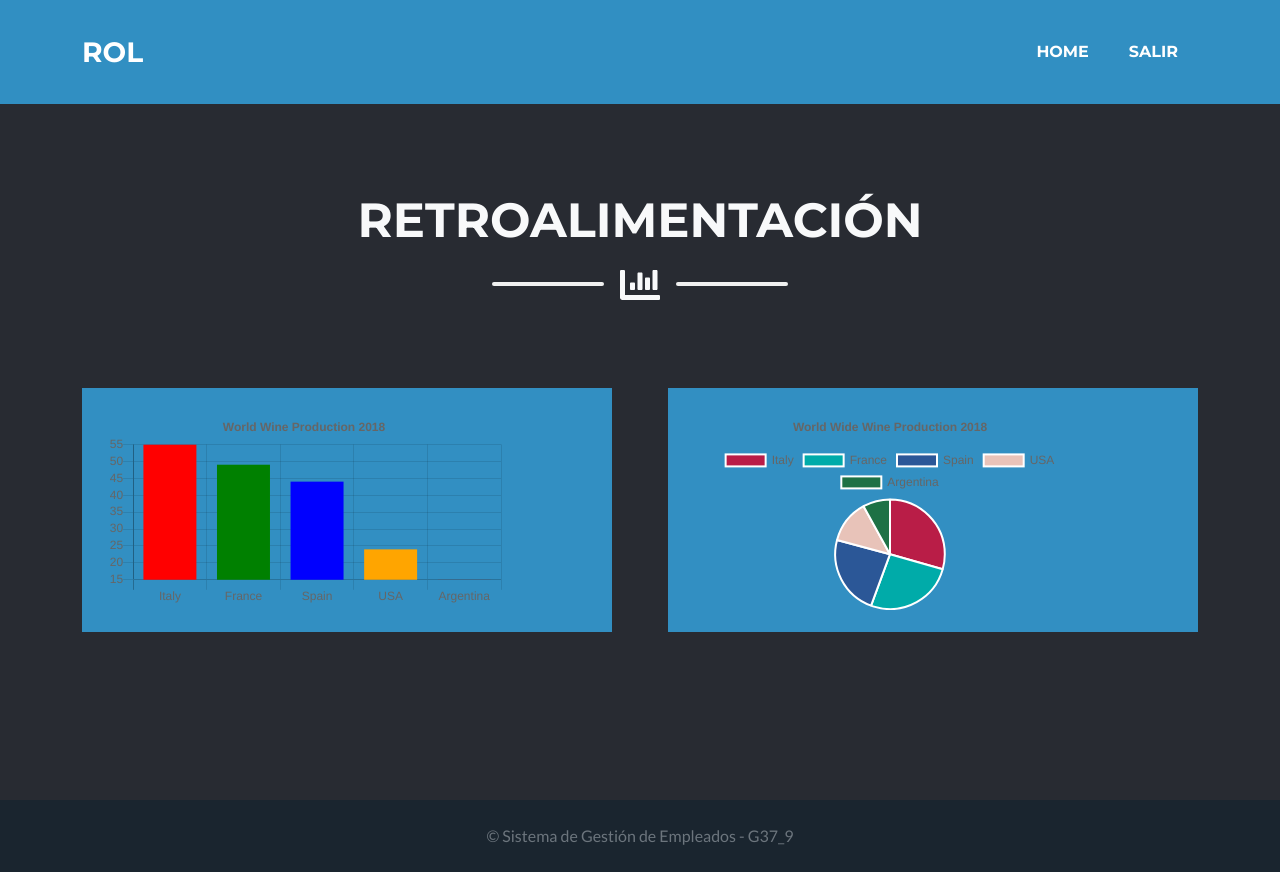
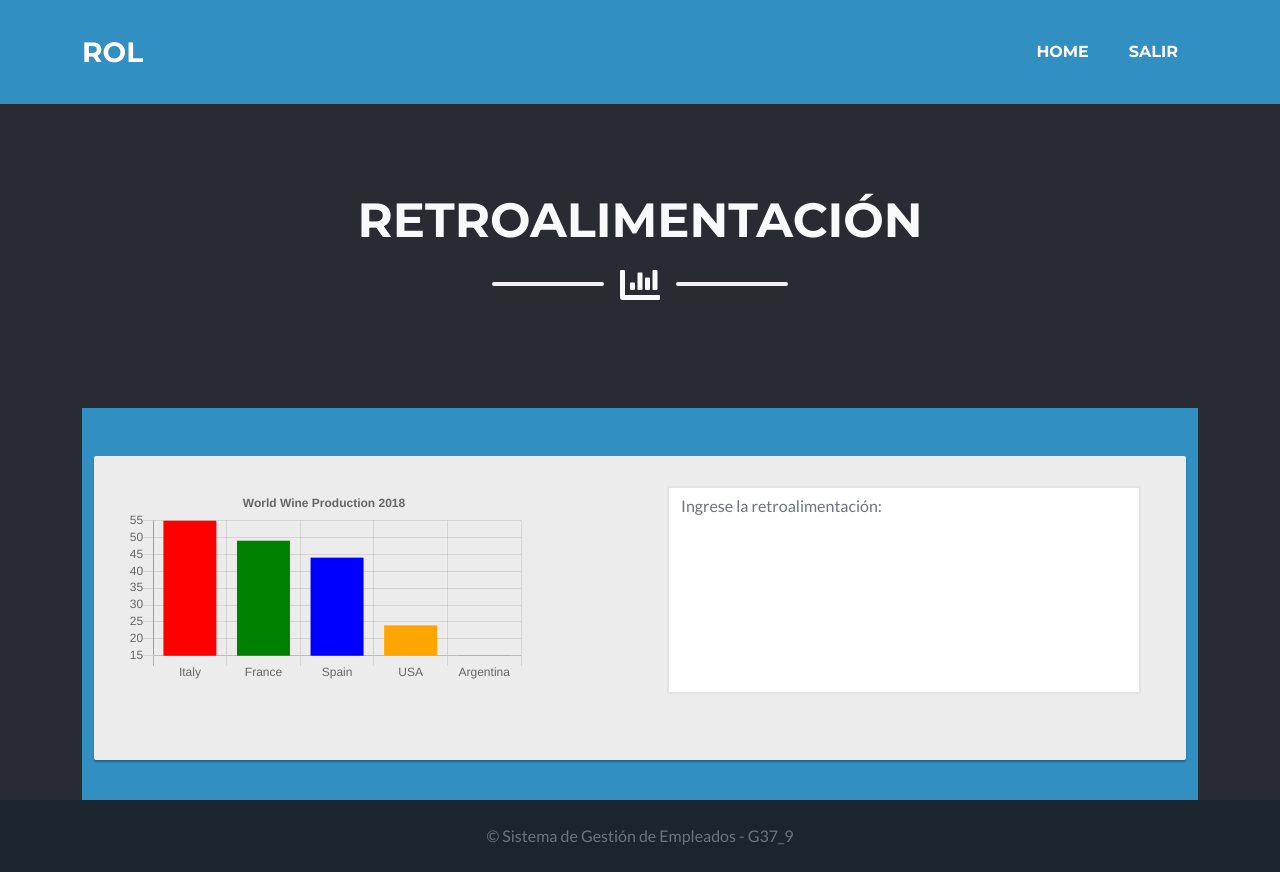
Before and after one commit to SaninfomaxUN/Ciclo3_MisionTIC2022, a Flask app: page /empleado/retroalimentacion in a window 1280 px wide. Run offline with Flask 2, Linux system fonts and the light colour scheme; some libraries are stand-ins or nearby versions.

Commit message:
Front_Conectado_100%_Mejorado_II

```diff
--- a/sprint3/main.py
+++ b/sprint3/main.py
@@ -37,7 +37,7 @@ def dashboardEmpleado():
     title = "Dashboard - Empleado"
     return render_template('dashboardEmpleado.html', title = title, nombrePag="Dashboard", nombreIcono="fas fa-clipboard-list")
 
-@app.route('/admin/',methods=['GET'])
+@app.route('/admin/',methods=['GET','POST'])
 def dashboard():
     title = "Dashboard"
     return render_template('dashboard.html', title = title, nombrePag="Dashboard", nombreIcono="fas fa-clipboard-list")
@@ -46,6 +46,12 @@ def dashboard():
 def buscarEmpleado():
     title = "Buscar Empleado"
     return render_template('buscarEmpleado.html', title = title, nombrePag="Buscar Empleado", nombreIcono="fas fa-search")
+
+@app.route('/admin/gestionarRetroalimentacion',methods=['GET','POST'])
+def gestionarRetro():
+    title = "Gestionar Retroalimentación"
+    return render_template('gestionarRetro.html', title = title, nombrePag="Gestionar Retroalimentación", nombreIcono="fas fa-search")
+
 
 @app.route('/admin/crearEmpleado',methods=['GET','POST'])
 def crearEmpleado():
--- a/sprint3/static/css/estilos.css
+++ b/sprint3/static/css/estilos.css
@@ -27,6 +27,9 @@
   --bs-bg-opacity: 1;
   --bs-purple-rgb: 111, 66, 193;
   background-color: rgba(var(--bs-purple-rgb), var(--bs-bg-opacity)) !important;
+}
+.bg-red{
+    background-color: #84202a;
 }
 /* Estilos del formulario*/
 .form-control {
--- a/sprint3/templates/buscarEmpleado.html
+++ b/sprint3/templates/buscarEmpleado.html
@@ -10,7 +10,7 @@
             <!-- Formulario de busqueda -->
             <div class="col-md-6">
                 <div class=" tamañoFormularioColumna login-form">
-                    <form class="form-form" style="background: #c4c4c4 !important" action="#" method="post">
+                    <form class="form-form" style="background: #c4c4c4 !important" action="#" method="POST">
                         <h2 class="text-center " style="font-family: 'Roboto', sans-serif;">Buscar por:</h2>
                         <div class="form-group">
                             <div class="container marginNuloLados paddingNuloLados">
@@ -40,7 +40,7 @@
             <div class="col-md-6">
                 <div class="container colorAzulClaroFondo fondoPrincipal">
                     <div class=" tamañoFormularioColumna login-form">
-                        <form class="form-form" action="#" method="post">
+                        <form class="form-form" action="#" method="POST">
                             <div class="avatar">
                                 <img class="img-fluid img-form" src="../static/assets/img/avatar.png" alt="Avatar">
                             </div>
--- a/sprint3/templates/crearEmpleado.html
+++ b/sprint3/templates/crearEmpleado.html
@@ -6,7 +6,7 @@
     <!-- Formulario de ingreso/Creacion de datos-->
     <div class="container colorAzulClaroFondo fondoPrincipal">
         <div class=" tamañoFormularioColumna login-form">
-            <form class="form-form" action="/examples/actions/confirmation.php" method="post">
+            <form class="form-form" action="/examples/actions/confirmation.php" method="POST">
                 <div class="avatar">
                     <img class="img-form" src="../static/assets/img/avatar.png" alt="Avatar">
                 </div>
--- a/sprint3/templates/editarEmpleado.html
+++ b/sprint3/templates/editarEmpleado.html
@@ -7,7 +7,7 @@
         <div class="row  justify-content-start" style=" z-index: 50">
             <div class="col-sm-7">
                 <div class=" tamañoFormularioColumna login-form" style="padding-top: 0 !important">
-                    <form class="form-form" style="background: #c4c4c4 !important" action="#" method="post">
+                    <form class="form-form" style="background: #c4c4c4 !important" action="#" method="POST">
                         <h2 class="text-center " style="font-family: 'Roboto', sans-serif;">Buscar por:</h2>
                         <div class="form-group">
                             <div class="container marginNuloLados paddingNuloLados">
@@ -39,7 +39,7 @@
             <div class="col-sm-1"></div>
         </div>
         <div class="login-form" style="padding-top: 0 !important">
-            <form class="form-form" action="#" method="post">
+            <form class="form-form" action="#" method="POST">
                 <div class="row">
                     <div class="col-md-6">
                         <!--<h2 class="text-center h2-form">Member Login</h2>-->
--- a/sprint3/templates/eliminarEmpleado.html
+++ b/sprint3/templates/eliminarEmpleado.html
@@ -8,7 +8,7 @@
             <!-- Formulario de busqueda -->
             <div class="col-md-6">
                 <div class="tamañoFormularioColumna login-form ">
-                    <form class="form-form" style="background: #c4c4c4 !important" action="#" method="post">
+                    <form class="form-form" style="background: #c4c4c4 !important" action="#" method="POST">
                         <h2 class="text-center " style="font-family: 'Roboto', sans-serif;">Buscar por:</h2>
                         <div class="form-group">
                             <div class="container marginNuloLados paddingNuloLados">
@@ -38,7 +38,7 @@
             <div class="col-md-6">
                 <div class="container colorAzulClaroFondo fondoPrincipal">
                     <div class="tamañoFormularioColumna login-form">
-                        <form class="form-form" action="#" method="post">
+                        <form class="form-form" action="#" method="POST">
                             <div class="avatar">
                                 <img class="img-fluid img-form" src="../static/assets/img/avatar.png" alt="Avatar">
                             </div>
--- a/sprint3/templates/retroalimentacion.html
+++ b/sprint3/templates/retroalimentacion.html
@@ -3,10 +3,13 @@
 
 {% block content %}
 
-  <div class="container">
-    <div class="row align-items-start">
-      <div class="col" style="background-color: #328FC2; width: 50%; height: auto; padding: 2%; margin-top: 5%; margin-right: 5%;">
 
+
+    <div class="tamañoFormularioAncho container colorAzulClaroFondo fondoPrincipal " style="padding-top: 3rem;margin-top: 100px">
+        <div class="login-form" style="padding-top: 0 !important">
+            <form class="form-form" action="#" method="POST">
+                <div class="row">
+                    <div class="col-md-6">
                         <canvas id="myChart" style="width:100%;max-width:400px; height: 200px;"></canvas>
 
                           <script>
@@ -33,40 +36,18 @@
                           });
                           </script>
                     </div>
-      <div class="col" style="background-color: #328FC2; width: 50%; height: auto; padding: 2%; margin-top: 5%; ">
-
-          <canvas id="myChart1" style="width:100%;max-width:400px; height: 200px;"></canvas>
-
-          <script>
-          var xValues = ["Italy", "France", "Spain", "USA", "Argentina"];
-          var yValues = [55, 49, 44, 24, 15];
-          var barColors = [
-            "#b91d47",
-            "#00aba9",
-            "#2b5797",
-            "#e8c3b9",
-            "#1e7145"
-          ];
-
-          new Chart("myChart1", {
-            type: "pie",
-            data: {
-              labels: xValues,
-              datasets: [{
-                backgroundColor: barColors,
-                data: yValues
-              }]
-            },
-            options: {
-              title: {
-                display: true,
-                text: "World Wide Wine Production 2018"
-              }
-            }
-          });
-          </script>
+                    <div class="col-md-6">
+                        <div class="form-group">
+                           <div class="container marginNuloLados paddingNuloLados">
+                              <div class="col-lg-12" style="padding-bottom: 20px">
+                                  <textarea name="contenido" id="contenido" class="form-control" rows="8" cols="100" placeholder="Ingrese la retroalimentación:" style="background-color: white; resize: none;"readonly ></textarea>
                               </div>
                            </div>
                         </div>
 
+                    </div>
+                </div>
+            </form>
+        </div>
+    </div>
 {% endblock %}
```
Also changed, not shown: sprint3/templates/dashboard.html (+8 -57 lines), sprint3/templates/gestionarRetro.html (added, +62 -0 lines). Lines whose indentation alone changed are shown as unchanged.
